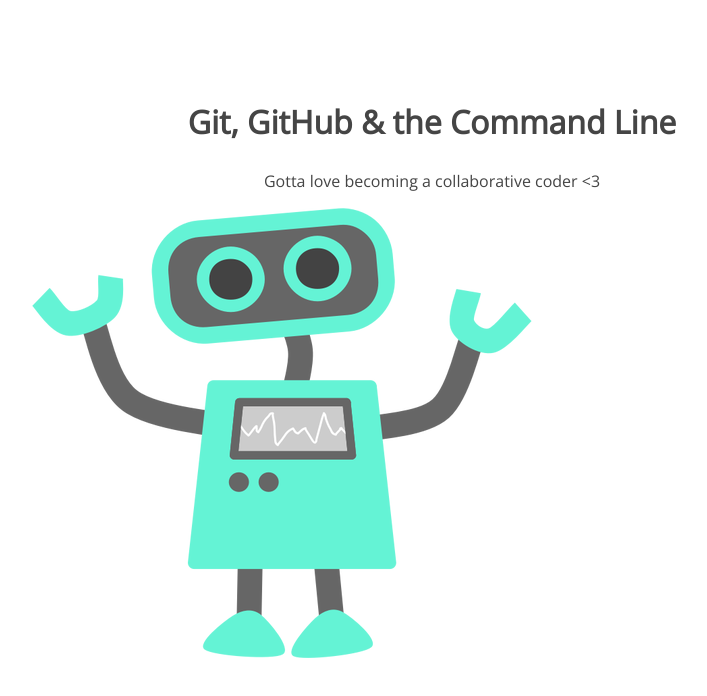
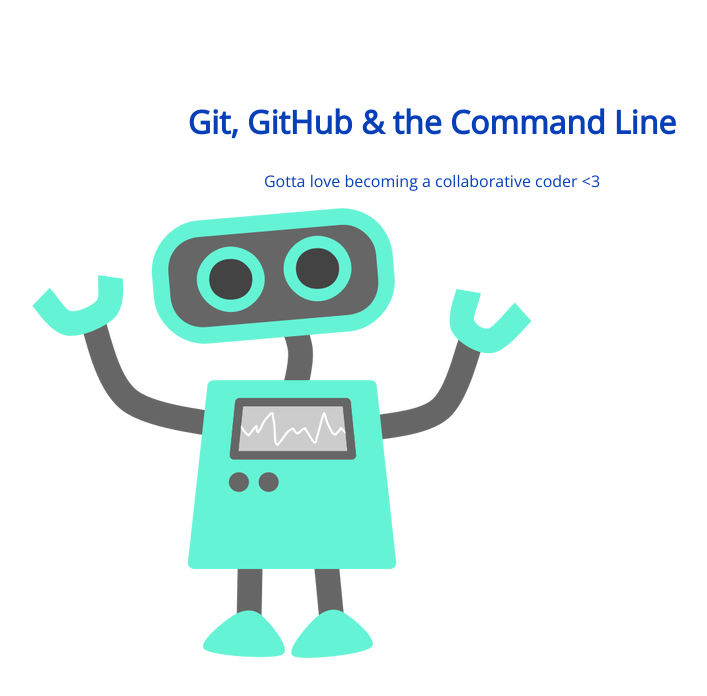
Before and after one commit to ColtonGO/project-105, a plain HTML site: page index.html in a window 1280 px wide. Shown: the whole page, without its empty margins (208-915 px from the left). Drawn offline with nearby package versions, Linux system fonts and the light colour scheme.

Commit message:
changed h1 color

```diff
--- a/css/style.css
+++ b/css/style.css
@@ -5,7 +5,7 @@ section {
 section h1,
 section p {
 	text-align: center;
-	color: #454545;
+	color: #073fb9;
 }
 section h1 {
 	font: 32px 'Open Sans';
```
